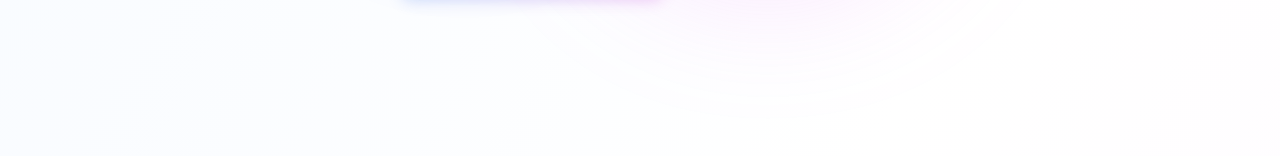
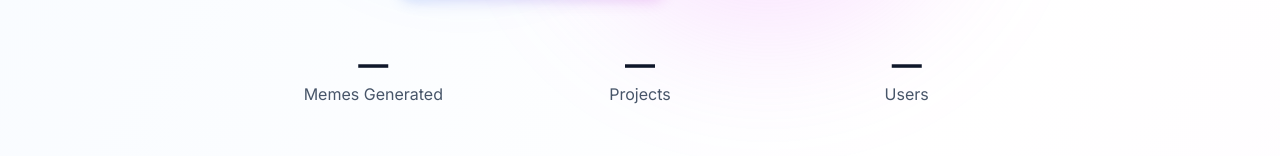
Before and after one commit to Nunisabivek/memenova, a Next.js app in the folder frontend/: page / in a window 1280 px wide. Shown: the part 621-777 px from the top of the page. Built offline with nearby package versions, Linux system fonts and the light colour scheme; no server answers.

Commit message:
feat(metrics): add /api/metrics and show live counts on homepage hero

```diff
--- a/frontend/app/page.tsx
+++ b/frontend/app/page.tsx
@@ -1,6 +1,6 @@
 "use client"
 import Link from 'next/link'
-import { useEffect } from 'react'
+import React, { useEffect } from 'react'
 import { useRouter } from 'next/navigation'
 import { motion } from 'framer-motion'
 import {
@@ -71,7 +71,12 @@ export default function HomePage() {
     }
   ]
 
-  // Removed mock stats; keep hero simple without fabricated numbers
+  // Live metrics for hero
+  const [metrics, setMetrics] = React.useState<{ totals: { users: number, projects: number, memes: number } } | null>(null)
+  useEffect(() => {
+    const url = process.env.NEXT_PUBLIC_API_URL ? `${process.env.NEXT_PUBLIC_API_URL}/api/metrics` : '/api/metrics'
+    fetch(url).then(r => r.json()).then(setMetrics).catch(() => {})
+  }, [])
 
   return (
     <>
@@ -134,7 +139,26 @@ export default function HomePage() {
               </Button>
             </motion.div>
 
-            {/* No mock stats displayed */}
+            {/* Live stats */}
+            <motion.div
+              initial={{ opacity: 0, y: 20 }}
+              animate={{ opacity: 1, y: 0 }}
+              transition={{ duration: 0.8, delay: 0.4 }}
+              className="grid grid-cols-1 sm:grid-cols-3 gap-8 max-w-3xl mx-auto"
+            >
+              <div className="text-center">
+                <div className="text-3xl font-bold text-secondary-900">{metrics?.totals.memes ?? '—'}</div>
+                <p className="text-secondary-600">Memes Generated</p>
+              </div>
+              <div className="text-center">
+                <div className="text-3xl font-bold text-secondary-900">{metrics?.totals.projects ?? '—'}</div>
+                <p className="text-secondary-600">Projects</p>
+              </div>
+              <div className="text-center">
+                <div className="text-3xl font-bold text-secondary-900">{metrics?.totals.users ?? '—'}</div>
+                <p className="text-secondary-600">Users</p>
+              </div>
+            </motion.div>
           </div>
         </div>
       </section>
```
Also changed, not shown: 1 other file (tests, documents, lock files or other folders).
